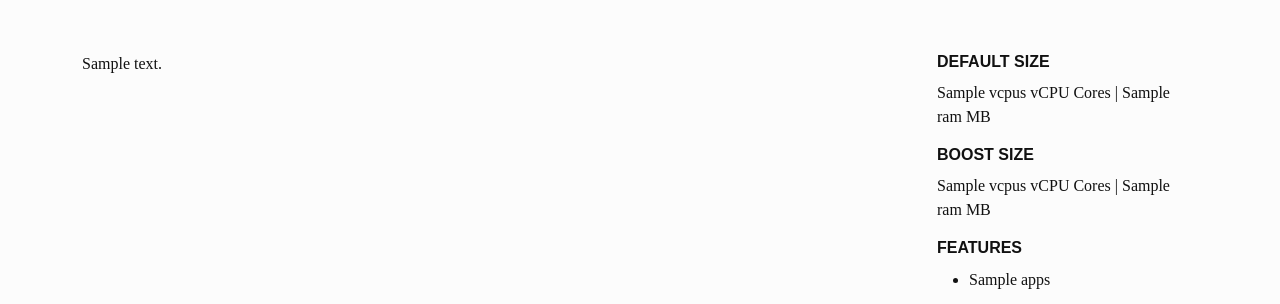
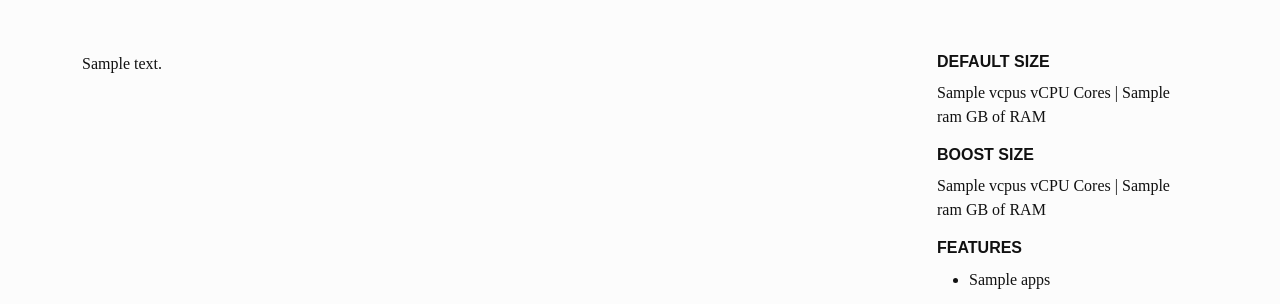
Before and after one commit to NeCTAR-RC/bumblebee, a Django app: template researcher_workspace/templates/researcher_workspace/desktop_details.html in a window 1280 px wide. Shown: the part 388-692 px from the top of the page. Run offline with Django 3.2, Linux system fonts and the light colour scheme; the template is opened without the code that fills it: most values are stand-ins (such as "Sample title", 1, 10 or a date in 2020); grey boxes marked "Sample" are stand-in pictures; style sheets or scripts are compiled from the project's sources; some libraries are stand-ins or nearby versions; some web fonts are replaced.

Commit message:
Change MB to "GB of RAM"
  - Also do the unit conversion ...

Change-Id: Ica6a461c27121de30b939f49bd39dd7ebbe8d0db

```diff
--- a/researcher_workspace/templates/researcher_workspace/desktop_details.html
+++ b/researcher_workspace/templates/researcher_workspace/desktop_details.html
@@ -27,9 +27,9 @@
           </div>
           <div class="col-12 col-md-4 col-lg-3 col-xxl-2">
             <h6>DEFAULT SIZE</h6>
-            <p>{{ desktop_type.default_flavor.vcpus }} vCPU Cores | {{ desktop_type.default_flavor.ram }} MB</p>
+            <p>{{ desktop_type.default_flavor.vcpus }} vCPU Cores | {{ desktop_type.default_flavor.ram }} GB of RAM</p>
             <h6>BOOST SIZE</h6>
-            <p>{{ desktop_type.big_flavor.vcpus }} vCPU Cores | {{ desktop_type.big_flavor.ram }} MB</p>
+            <p>{{ desktop_type.big_flavor.vcpus }} vCPU Cores | {{ desktop_type.big_flavor.ram }} GB of RAM</p>
             {% if desktop_type.details.features.apps %}
               <h6>FEATURES</h6>
               <ul>
--- a/vm_manager/templates/vm_manager/html/VM_Okay.html
+++ b/vm_manager/templates/vm_manager/html/VM_Okay.html
@@ -18,9 +18,9 @@
           <td>{{ desktop_type.name }}</td>
           <td>
             {% if state == "VM_Supersized" %}
-              {{ desktop_type.big_flavor.vcpus }} vCPU Cores | {{ desktop_type.big_flavor.ram }} MB
+              {{ desktop_type.big_flavor.vcpus }} vCPU Cores | {{ desktop_type.big_flavor.ram }} GB
             {% else %}
-              {{ desktop_type.default_flavor.vcpus }} vCPU Cores | {{ desktop_type.default_flavor.ram }} MB
+              {{ desktop_type.default_flavor.vcpus }} vCPU Cores | {{ desktop_type.default_flavor.ram }} GB
             {% endif %}
           </td>
         </tr>
@@ -169,7 +169,7 @@
           <source src="{% static 'videos/action-boost.webm' %}" type="video/webm">
           <img src="{% static 'img/action-boost.gif' %}" class="img-fluid" />
         </video>
-        <p>Your can boost your Desktop size from {{ desktop_type.default_flavor.vcpus }} vCPU Cores {{ desktop_type.default_flavor.ram }} MB to {{ desktop_type.big_flavor.vcpus }} vCPU Cores {{ desktop_type.big_flavor.ram }} MB <strong>for 7 days</strong>.</p>
+        <p>Your can boost your Desktop size from {{ desktop_type.default_flavor.vcpus }} vCPU Cores {{ desktop_type.default_flavor.ram }} GB of RAM to {{ desktop_type.big_flavor.vcpus }} vCPU Cores {{ desktop_type.big_flavor.ram }} GB of RAM <strong>for 7 days</strong>.</p>
         <p>Please save any work and close the connection to your {{ requesting_feature }} before boosting it. Your {{ requesting_feature }} will be unreachable for five minutes while boosting.</p>
         <p class="h5 py-4">Are you sure you want to boost for 7 days?</p>
       </div>
--- a/vm_manager/templates/vm_manager/html/VM_Supersized.html
+++ b/vm_manager/templates/vm_manager/html/VM_Supersized.html
@@ -27,7 +27,7 @@
           <button type="button" class="btn-close" data-bs-dismiss="modal" aria-label="Close"></button>
         </div>
         <div class="modal-body text-center">
-          <p>Your desktop is currently boosted but to {{ desktop_type.big_flavor.vcpus }} vCPU Cores {{ desktop_type.big_flavor.ram }} MB. You have to option to downsize to the desktop default size now. The default size of you desktop is {{ desktop_type.default_flavor.vcpus }} vCPU Cores {{ desktop_type.default_flavor.ram }} MB.</p>
+          <p>Your desktop is currently boosted but to {{ desktop_type.big_flavor.vcpus }} vCPU Cores {{ desktop_type.big_flavor.ram }} GB of RAM. You have to option to downsize to the desktop default size now. The default size of you desktop is {{ desktop_type.default_flavor.vcpus }} vCPU Cores {{ desktop_type.default_flavor.ram }} GB of RAM.</p>
           <p>Please save any work and close the connection to your {{ requesting_feature }} before downsizing it. Your {{ requesting_feature }} will be unreachable for five minutes while downsizing.</p>
           <p class="h5 py-4">Are you sure you want to downsize?</p>
         </div>
--- a/vm_manager/utils/utils.py
+++ b/vm_manager/utils/utils.py
@@ -95,7 +95,7 @@ class FlavorDetails(object):
     def __init__(self, flavor):
         self.id = flavor.id
         self.name = flavor.name
-        self.ram = flavor.ram
+        self.ram = int(flavor.ram) / 1024
         self.disk = flavor.disk
         self.vcpus = flavor.vcpus
 
```
